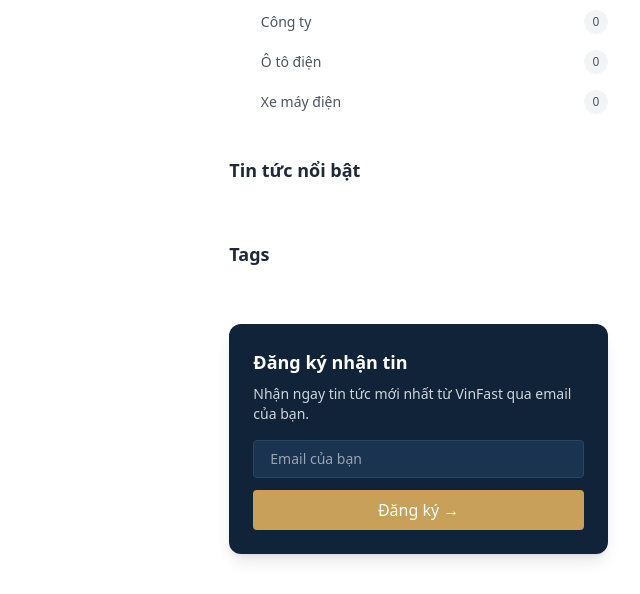
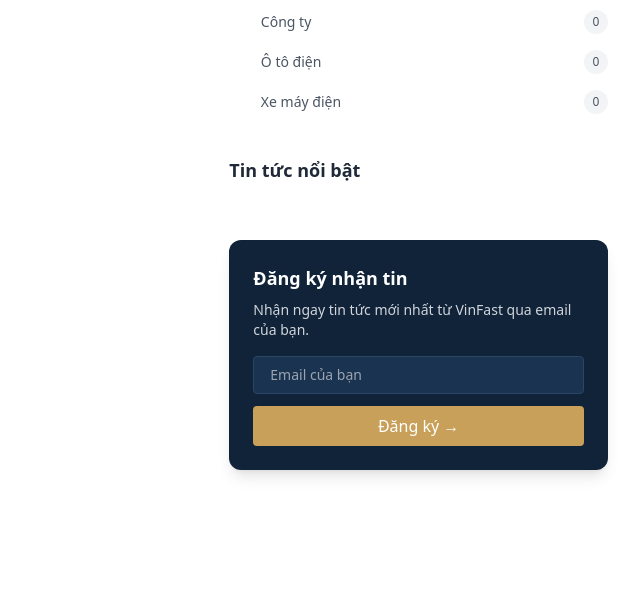
Before and after one commit to lamelihuynh/vinfast, a PHP site: page /app/views/frontend/news/index.php in a window 1280 px wide. Shown: the part 506-1100 px from the top of the page, without its empty margins (640-1280 px from the left). After the commit the page ends 983 px from the top, so only its background shows below. Run offline with PHP 8.4, Linux system fonts and the light colour scheme; data that the repository does not hold is empty; some libraries are stand-ins or nearby versions.

Commit message:
Update index.php
Update subscribe button, Remove news tag

```diff
--- a/app/views/frontend/news/index.php
+++ b/app/views/frontend/news/index.php
@@ -38,6 +38,7 @@ try {
         SELECT n.id, n.title, n.slug, n.catalog, n.created_at, n.body, i.img_link
         FROM news n
         LEFT JOIN news_img_info i ON n.id = i.news_id
+        WHERE n.news_state NOT LIKE '%Ẩn%'
         GROUP BY n.id
         ORDER BY n.created_at DESC
     ");
@@ -150,17 +151,15 @@ try {
                 <div id="featured-news" class="grid grid-cols-2 gap-4"></div>
             </div>
 
-            <div>
-                <h3 class="font-bold text-lg mb-4">Tags</h3>
-                <div id="tags-container" class="flex flex-wrap gap-2"></div>
-            </div>
-
             <div class="bg-[#102339] text-white p-6 rounded-xl shadow-lg">
                 <h3 class="font-bold text-lg mb-2">Đăng ký nhận tin</h3>
                 <p class="text-sm text-gray-300 mb-4 line-clamp-2">Nhận ngay tin tức mới nhất từ VinFast qua email của bạn.</p>
-                <form class="space-y-3">
-                    <input type="email" placeholder="Email của bạn" class="w-full bg-[#1a3350] border border-[#2a4565] rounded px-4 py-2 text-sm text-white placeholder-gray-400 focus:outline-none">
-                    <button type="button" class="w-full bg-[#c8a059] hover:bg-yellow-600 text-white font-medium py-2 rounded transition">Đăng ký &rarr;</button>
+
+                <div id="alert-index"></div>
+
+                <form id="form-subscribe-index" class="space-y-3">
+                    <input type="text" id="email-index" placeholder="Email của bạn" class="w-full bg-[#1a3350] border border-[#2a4565] rounded px-4 py-2 text-sm text-white placeholder-gray-400 focus:outline-none focus:border-[#c8a059]">
+                    <button type="submit" class="w-full bg-[#c8a059] hover:bg-yellow-600 text-white font-medium py-2 rounded transition">Đăng ký &rarr;</button>
                 </form>
             </div>
         </aside>
@@ -333,5 +332,49 @@ try {
         renderNews();
 
     </script>
+
+    <script>
+    document.getElementById('form-subscribe-index').addEventListener('submit', function(e) {
+        e.preventDefault();
+        const emailInput = document.getElementById('email-index');
+        const alertBox = document.getElementById('alert-index');
+        const email = emailInput.value.trim();
+
+        const regex = /^.+@.+\..+$/;
+
+        if (!regex.test(email)) {
+            alertBox.innerHTML = `
+                <div class="bg-[#f8d7da] border border-[#f5c6cb] text-[#721c24] px-4 py-2 rounded relative mb-3 text-sm">
+                    <strong>Lỗi!</strong> Định dạng email không hợp lệ. Vui lòng nhập định dạng có chứa '@' và dấu chấm '.'.
+                </div>
+            `;
+            return;
+        }
+
+        let formData = new FormData();
+        formData.append('email', email);
+
+        fetch('<?= BASE_URL ?>news/subscribe', {
+            method: 'POST',
+            body: formData
+        })
+        .then(res => res.json())
+        .then(data => {
+            if (data.status === 'success') {
+                alertBox.innerHTML = `
+                    <div class="bg-[#d4edda] border border-[#c3e6cb] text-[#155724] px-4 py-2 rounded relative mb-3 text-sm">
+                        <strong>Hoàn tất!</strong> Bạn đã đăng ký nhận tin thành công!
+                    </div>
+                `;
+                emailInput.value = '';
+            } else {
+                alertBox.innerHTML = `<div class="bg-[#f8d7da] border border-[#f5c6cb] text-[#721c24] px-4 py-2 rounded relative mb-3 text-sm"><strong>Oh snap!</strong> ${data.message}</div>`;
+            }
+        })
+        .catch(err => {
+            alertBox.innerHTML = `<div class="bg-[#f8d7da] border border-[#f5c6cb] text-[#721c24] px-4 py-2 rounded relative mb-3 text-sm"><strong>Oh snap!</strong> Lỗi kết nối máy chủ!</div>`;
+        });
+    });
+    </script>
 </body>
 </html>
```
